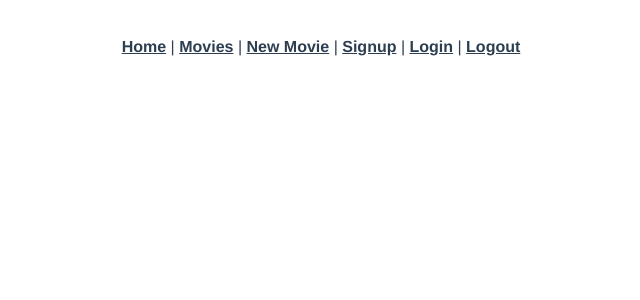
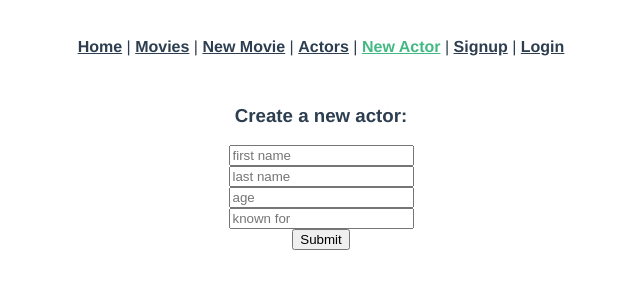
Before and after one commit to ryanmball/movie-vue-app, a Vue app: page /actors/new in a window 1280 px wide. Shown: the top 300 px of the page, without its empty margins (319-959 px from the left). Built offline with nearby package versions, Linux system fonts and the light colour scheme.

Commit message:
adds actors CRUD and v-ifs for login/logout

```diff
--- a/src/App.vue
+++ b/src/App.vue
@@ -4,10 +4,17 @@
       <router-link to="/">Home</router-link> |
       <router-link to="/movies">Movies</router-link> |
       <router-link to="/movies/new">New Movie</router-link> |
-      <router-link to="/signup">Signup</router-link> |
-      <router-link to="/login">Login</router-link> |
-      <router-link to="/logout">Logout</router-link>
+      <router-link to="/actors">Actors</router-link> |
+      <router-link to="/actors/new">New Actor</router-link> |
+      <span v-if="userLoggedIn()">
+        <router-link to="/logout">Logout</router-link>
+      </span>
+      <span v-else>
+        <router-link to="/signup">Signup</router-link> |
+        <router-link to="/login">Login</router-link>
+      </span>
     </div>
+    <!-- <p>{{ userLoggedIn() }}</p> -->
     <router-view />
   </div>
 </template>
@@ -34,3 +41,13 @@
   color: #42b983;
 }
 </style>
+
+<script>
+export default {
+  methods: {
+    userLoggedIn: function () {
+      return localStorage.jwt;
+    },
+  },
+};
+</script>
--- a/src/router/index.js
+++ b/src/router/index.js
@@ -8,6 +8,10 @@ import MoviesIndex from "../views/Movies/Index.vue";
 import MoviesNew from "../views/Movies/New.vue";
 import MoviesShow from "../views/Movies/Show.vue";
 import MoviesEdit from "../views/Movies/Edit.vue";
+import ActorsIndex from "../views/Actors/Index.vue";
+import ActorsNew from "../views/Actors/New.vue";
+import ActorsShow from "../views/Actors/Show.vue";
+import ActorsEdit from "../views/Actors/Edit.vue";
 
 Vue.use(VueRouter);
 
@@ -52,6 +56,26 @@ const routes = [
     name: "movies-edit",
     component: MoviesEdit,
   },
+  {
+    path: "/actors",
+    name: "actors-index",
+    component: ActorsIndex,
+  },
+  {
+    path: "/actors/new",
+    name: "actors-new",
+    component: ActorsNew,
+  },
+  {
+    path: "/actors/:id",
+    name: "actors-show",
+    component: ActorsShow,
+  },
+  {
+    path: "/actors/:id/edit",
+    name: "actors-edit",
+    component: ActorsEdit,
+  },
 ];
 
 const router = new VueRouter({
--- a/src/views/Actors/Edit.vue
+++ b/src/views/Actors/Edit.vue
@@ -1,20 +1,75 @@
 <template>
-  <div class="">
-
+  <div class="actors-edit">
+    <form v-on:submit.prevent="actorUpdate()">
+      <h1>Edit the selected actor</h1>
+      <ul>
+        <li class="text-danger" v-for="error in errors" v-bind:key="error">
+          {{ error }}
+        </li>
+      </ul>
+      <div class="form-group">
+        <label>First name:</label>
+        <input
+          type="text"
+          class="form-control"
+          v-model="editActorParams.first_name"
+        />
+      </div>
+      <div class="form-group">
+        <label>Last name:</label>
+        <input
+          type="text"
+          class="form-control"
+          v-model="editActorParams.last_name"
+        />
+      </div>
+      <div class="form-group">
+        <label>Known for:</label>
+        <input
+          type="text"
+          class="form-control"
+          v-model="editActorParams.known_for"
+        />
+      </div>
+      <div class="form-group">
+        <label>Age:</label>
+        <input type="text" class="form-control" v-model="editActorParams.age" />
+      </div>
+      <input type="submit" class="btn btn-primary" value="Submit" />
+    </form>
+    <p>{{ editActorParams }}</p>
   </div>
 </template>
 
 <style></style>
 
 <script>
-// import axios from "axios";
+import axios from "axios";
 export default {
   data: function () {
     return {
-      message: "",
+      editActorParams: {},
+      errors: [],
     };
   },
-  created: function () {},
-  methods: {},
+  created: function () {
+    axios.get(`/actors/${this.$route.params.id}`).then((response) => {
+      console.log(response.data);
+      this.editActorParams = response.data;
+    });
+  },
+  methods: {
+    actorUpdate: function () {
+      axios
+        .patch(`/actors/${this.editActorParams.id}`, this.editActorParams)
+        .then((response) => {
+          console.log(response.data);
+          this.$router.push(`/actors/${response.data.id}`);
+        })
+        .catch((error) => {
+          this.errors = error.response.data.errors;
+        });
+    },
+  },
 };
 </script>
--- a/src/views/Actors/Index.vue
+++ b/src/views/Actors/Index.vue
@@ -1,20 +1,35 @@
 <template>
-  <div class="">
-
+  <div class="actors">
+    <div v-for="actor in actors" v-bind:key="actor.id">
+      <p>
+        Name: {{ actor.first_name }} {{ actor.last_name }} <br />
+        Age: {{ actor.age }} <br />
+        Known for: {{ actor.known_for }}
+      </p>
+      <router-link :to="`/actors/${actor.id}`">
+        <button>Edit/Delete</button>
+      </router-link>
+    </div>
   </div>
 </template>
 
 <style></style>
 
 <script>
-// import axios from "axios";
+import axios from "axios";
 export default {
   data: function () {
     return {
       message: "",
+      actors: [],
     };
   },
-  created: function () {},
+  created: function () {
+    axios.get("/actors").then((response) => {
+      console.log(response.data);
+      this.actors = response.data;
+    });
+  },
   methods: {},
 };
 </script>
--- a/src/views/Actors/New.vue
+++ b/src/views/Actors/New.vue
@@ -1,20 +1,56 @@
 <template>
-  <div class="">
-
+  <div class="actors-new">
+    <h3>Create a new actor:</h3>
+    <ul>
+      <li class="text-danger" v-for="error in errors" v-bind:key="error">
+        {{ error }}
+      </li>
+    </ul>
+    <input
+      type="text"
+      v-model="newActorParams.first_name"
+      placeholder="first name"
+    /><br />
+    <input
+      type="text"
+      v-model="newActorParams.last_name"
+      placeholder="last name"
+    /><br />
+    <input type="text" v-model="newActorParams.age" placeholder="age" /><br />
+    <input
+      type="text"
+      v-model="newActorParams.known_for"
+      placeholder="known for"
+    /><br />
+    <input type="submit" v-on:click="actorCreate()" />
   </div>
 </template>
 
 <style></style>
 
 <script>
-// import axios from "axios";
+import axios from "axios";
 export default {
   data: function () {
     return {
-      message: "",
+      newActorParams: {},
+      errors: [],
     };
   },
   created: function () {},
-  methods: {},
+  methods: {
+    actorCreate: function () {
+      axios
+        .post("/actors", this.newActorParams)
+        .then((response) => {
+          console.log(response.data);
+        })
+        .catch((error) => {
+          console.log(error.response.data.errors);
+          this.errors = error.response.data.errors;
+        });
+      this.newActorParams = {};
+    },
+  },
 };
 </script>
--- a/src/views/Actors/Show.vue
+++ b/src/views/Actors/Show.vue
@@ -1,20 +1,41 @@
 <template>
-  <div class="">
-
+  <div class="actors-show">
+    <h3>{{ actor.first_name }} {{ actor.last_name }}</h3>
+    <p>
+      Age: {{ actor.age }} <br />
+      Known for: {{ actor.known_for }}
+    </p>
+    <router-link :to="`/actors/${actor.id}/edit`">
+      <button>Edit</button>
+    </router-link>
+    <button v-on:click="actorDestroy()">Delete</button>
   </div>
 </template>
 
 <style></style>
 
 <script>
-// import axios from "axios";
+import axios from "axios";
 export default {
   data: function () {
     return {
       message: "",
+      actor: {},
     };
   },
-  created: function () {},
-  methods: {},
+  created: function () {
+    axios.get(`/actors/${this.$route.params.id}`).then((response) => {
+      console.log(response.data);
+      this.actor = response.data;
+    });
+  },
+  methods: {
+    actorDestroy: function () {
+      axios.delete(`/actors/${this.actor.id}`).then((response) => {
+        console.log(response.data);
+        this.$router.push("/actors");
+      });
+    },
+  },
 };
 </script>
--- a/src/views/Movies/Edit.vue
+++ b/src/views/Movies/Edit.vue
@@ -1,7 +1,7 @@
 <template>
   <div class="posts-new">
     <form v-on:submit.prevent="movieUpdate()">
-      <h1>Edit the selected blog post</h1>
+      <h1>Edit the selected movie</h1>
       <ul>
         <li class="text-danger" v-for="error in errors" v-bind:key="error">
           {{ error }}
--- a/src/views/Movies/New.vue
+++ b/src/views/Movies/New.vue
@@ -1,5 +1,11 @@
 <template>
   <div class="movies-new">
+    <h3>Create a new movie:</h3>
+    <ul>
+      <li class="text-danger" v-for="error in errors" v-bind:key="error">
+        {{ error }}
+      </li>
+    </ul>
     <input
       type="text"
       v-model="newMovieParams.title"
@@ -24,6 +30,7 @@ export default {
   data: function () {
     return {
       newMovieParams: {},
+      errors: [],
     };
   },
   created: function () {},
```
